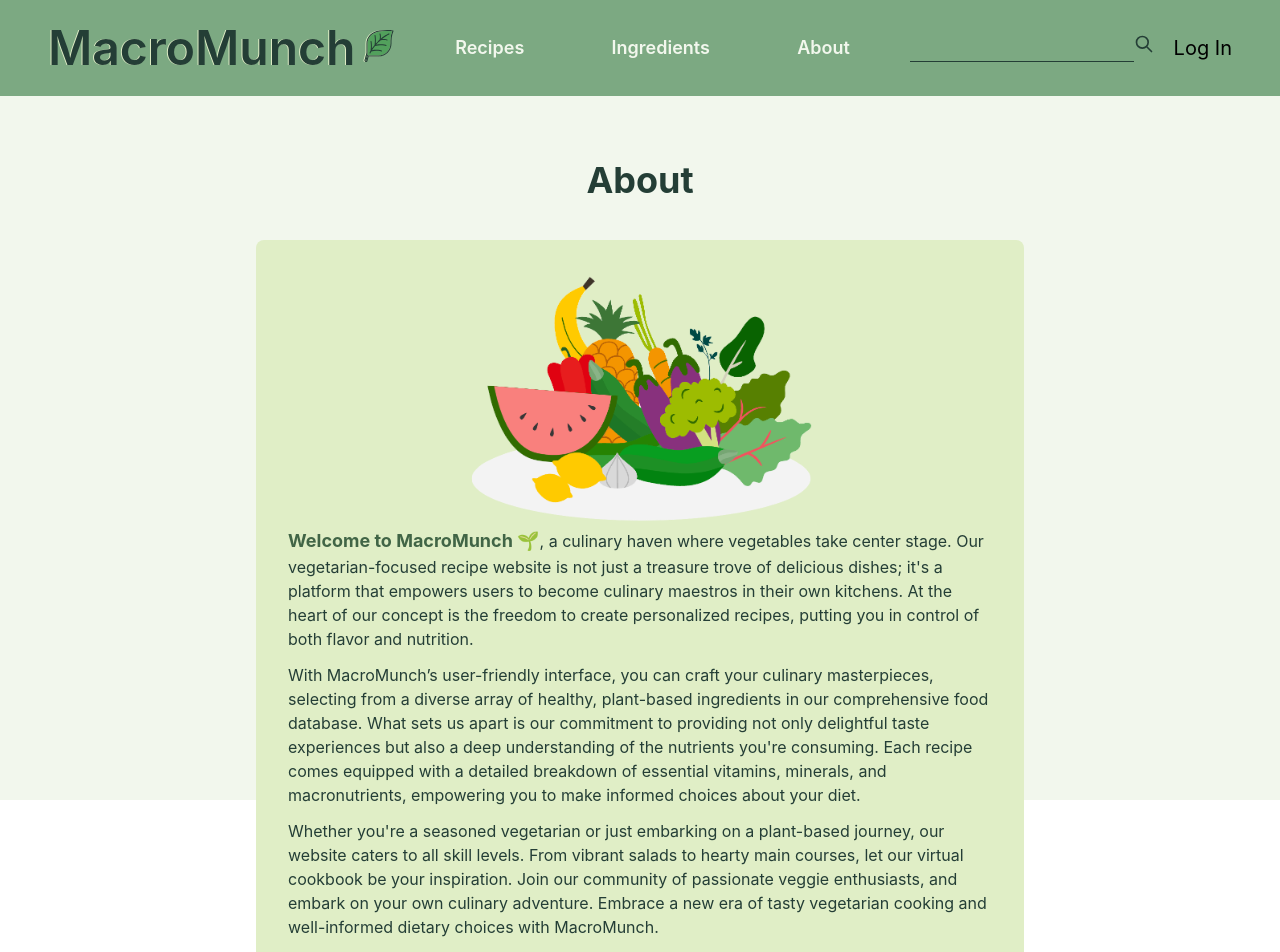
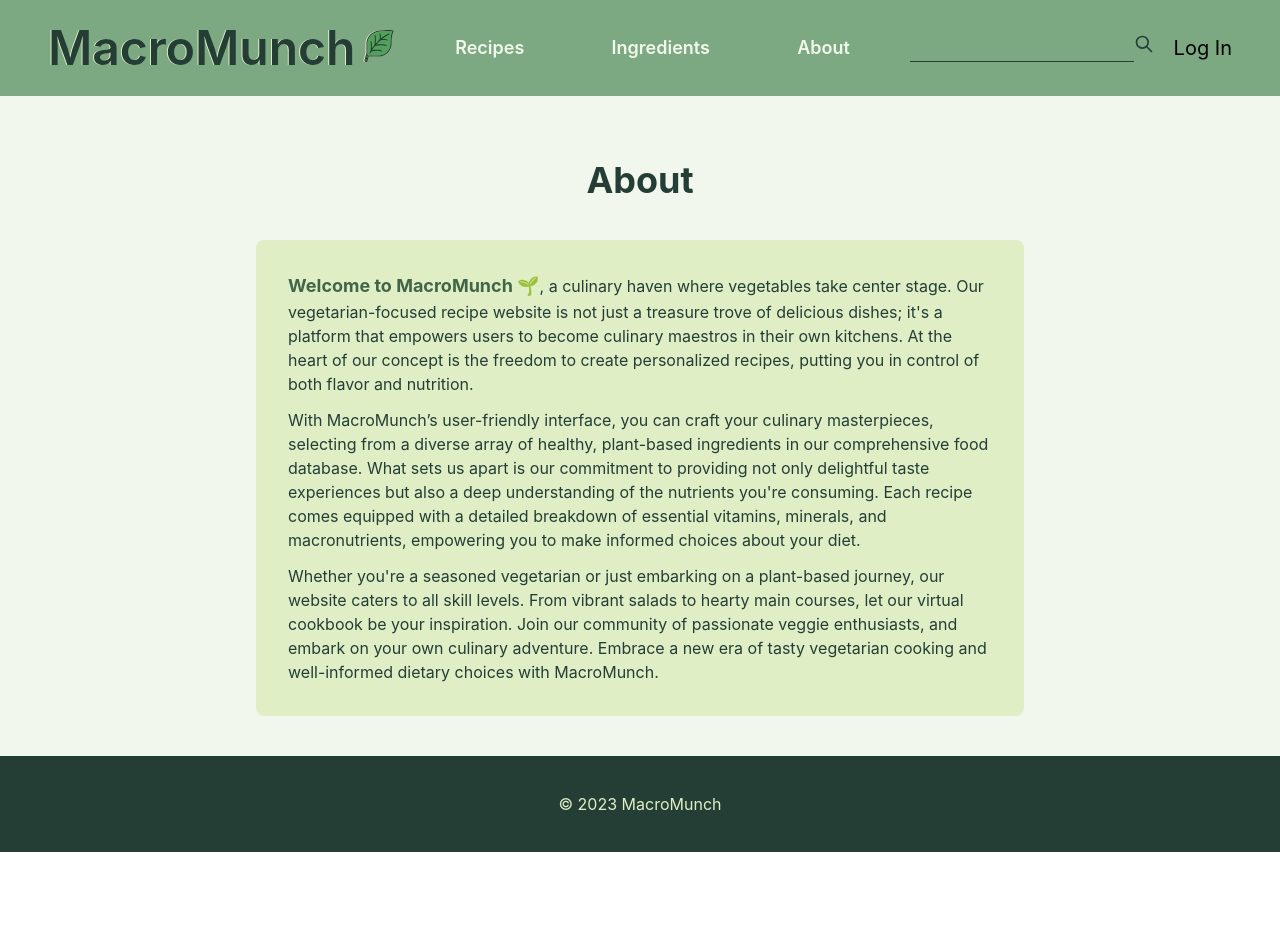
Before and after one commit to qayjjj/ProteinPal, a React (Create React App) app: page /about in a window 1280 px wide. Shown: the top 952 px of the page. After the commit the page ends 852 px from the top, so only its background shows below. Built offline with nearby package versions, Linux system fonts and the light colour scheme; no server answers.

Commit message:
Completed about

```diff
--- a/src/pages/About/About.jsx
+++ b/src/pages/About/About.jsx
@@ -1,6 +1,7 @@
 import React from 'react'
 import Navigation from '../../components/Navigation/Navigation'
 import veggies from '../../assets/images/veggies.png'
+import Footer from '../../components/Footer/Footer'
 
 export default function About() {
 
@@ -12,11 +13,8 @@ export default function About() {
       About
     </h1>
 
-    <section className="bg-background-alt text-header rounded-lg px-8 py-8 m-auto
-      lg:w-3/5 m:w-3/4 sm:w-11/12 w-11/12 min-h-[12rem] lg:my-10 md:my-8 sm:my-4 my-4">
-
-        <img src={veggies} alt="vegetables in a basket"
-        className="lg:w-1/2 md:w-3/4 sm:w-full w-full m-auto"/>
+    <section className="bg-background-alt text-header rounded-lg mx-auto lg:p-8 md:p-6 sm:p4 p-4
+      lg:w-3/5 m:w-3/5 sm:w-10/12 w-11/12 min-h-[12rem] lg:my-10 md:my-8 sm:my-4 my-4">
 
         <div className="w-full text-header lg:text-base md:text-base sm:text-sm text-sm">
          <p>
@@ -46,7 +44,9 @@ export default function About() {
         </div>
     </section>
 
-
+    <div className="bottom-0 mt-10 w-full">
+    <Footer/>
+    </div>
   </div>
 
 )}
```
